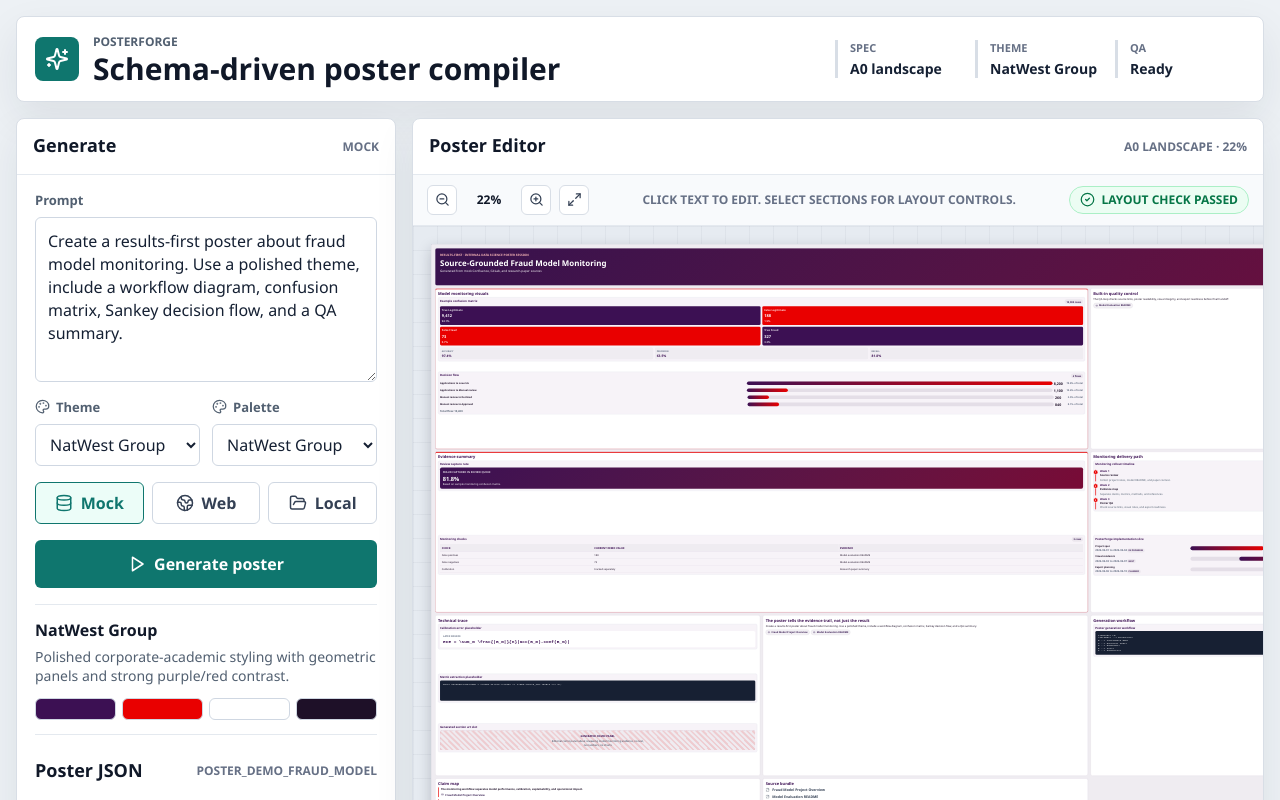
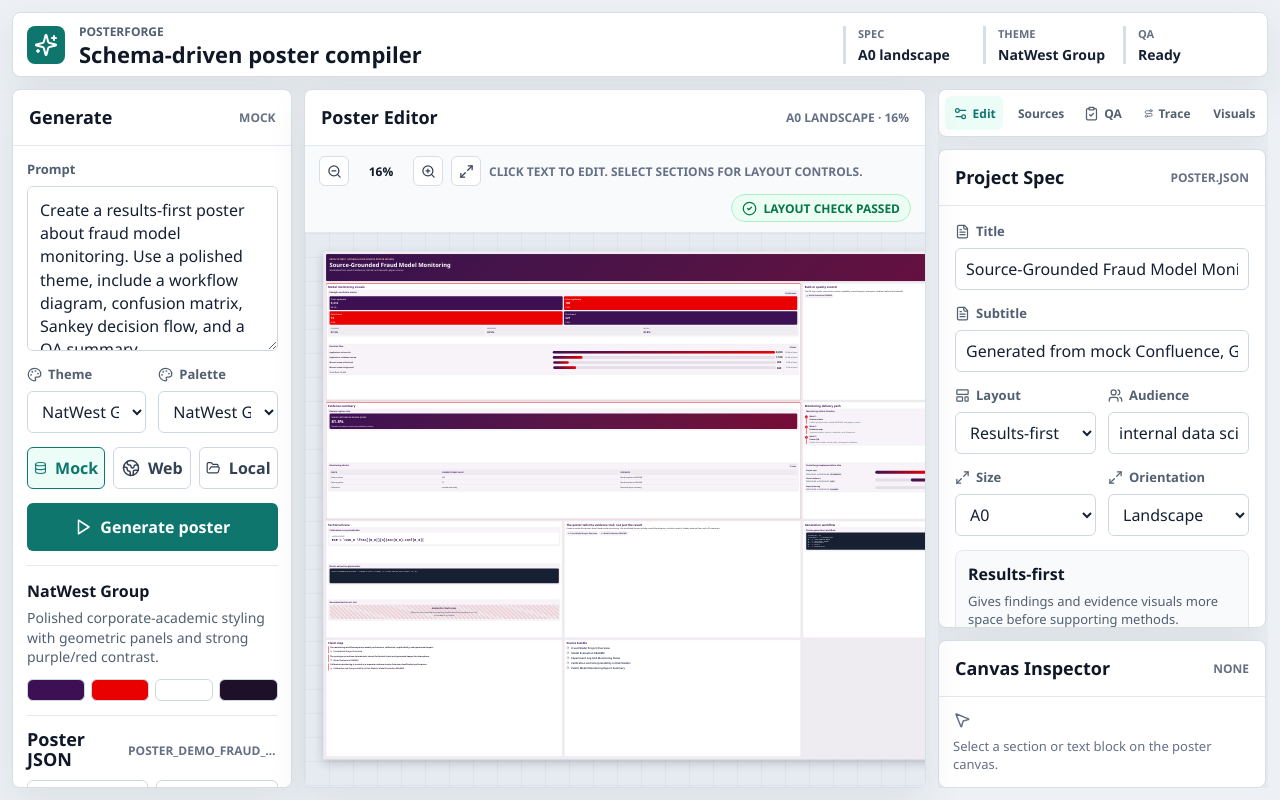
Before and after one commit to ctucker13/posterforge, a React (Vite) app: page / in a window 1280 px wide. Shown: the top 800 px of the page. Built offline with nearby package versions, Linux system fonts and the light colour scheme.

Commit message:
Refocus workspace around poster editor

```diff
--- a/src/App.tsx
+++ b/src/App.tsx
@@ -1,11 +1,11 @@
 import { useState } from "react";
-import { Database, FolderOpen, Globe2, Palette, Play, Sparkles } from "lucide-react";
+import type { ReactNode } from "react";
+import { ClipboardCheck, Database, FileSearch, FolderOpen, Globe2, Layers3, Palette, Play, Route, Settings2, Sparkles } from "lucide-react";
 import { EditablePosterCanvas } from "./components/EditablePosterCanvas";
 import { EvidencePanel } from "./components/EvidencePanel";
 import { ExportPanel } from "./components/ExportPanel";
 import { JsonProjectControls } from "./components/JsonProjectControls";
 import { PosterInspector } from "./components/PosterInspector";
-import { PosterPreview } from "./components/PosterPreview";
 import { ProjectEditor } from "./components/ProjectEditor";
 import { QaPanel } from "./components/QaPanel";
 import { SourceSearchPanel } from "./components/SourceSearchPanel";
@@ -33,6 +33,7 @@ const initialPoster = generatePoster({
   sourceMode: "mock",
 });
 const initialQaIssues = runQa(initialPoster);
+type WorkspaceTab = "edit" | "sources" | "qa" | "trace" | "visuals";
 
 export default function App() {
   const [prompt, setPrompt] = useState(defaultPrompt);
@@ -44,6 +45,7 @@ export default function App() {
   const [qaIssues, setQaIssues] = useState<QaIssue[]>(initialQaIssues);
   const [isGenerating, setIsGenerating] = useState(false);
   const [selectedCanvasItem, setSelectedCanvasItem] = useState<{ id: string; kind: PosterCanvasItemKind } | undefined>();
+  const [activeTab, setActiveTab] = useState<WorkspaceTab>("edit");
 
   const selectedTheme = themes[theme];
   const selectedPalette = palettes[palette];
@@ -231,23 +233,38 @@ export default function App() {
       </section>
 
       <section className="inspector-column" aria-label="Poster inspectors">
-        <ProjectEditor
-          poster={poster}
-          onPosterChange={handlePosterStateChange}
-        />
+        <div className="workspace-tabs" role="tablist" aria-label="Workspace panels">
+          <WorkspaceTabButton active={activeTab === "edit"} icon={<Settings2 size={15} />} label="Edit" onClick={() => setActiveTab("edit")} />
+          <WorkspaceTabButton active={activeTab === "sources"} icon={<FileSearch size={15} />} label="Sources" onClick={() => setActiveTab("sources")} />
+          <WorkspaceTabButton active={activeTab === "qa"} icon={<ClipboardCheck size={15} />} label="QA" onClick={() => setActiveTab("qa")} />
+          <WorkspaceTabButton active={activeTab === "trace"} icon={<Route size={15} />} label="Trace" onClick={() => setActiveTab("trace")} />
+          <WorkspaceTabButton active={activeTab === "visuals"} icon={<Layers3 size={15} />} label="Visuals" onClick={() => setActiveTab("visuals")} />
+        </div>
+
+        <div className="workspace-tab-panel">
+          {activeTab === "edit" ? (
+            <>
+              <ProjectEditor poster={poster} onPosterChange={handlePosterStateChange} />
               <PosterInspector
                 poster={poster}
                 selectedId={selectedCanvasItem?.id}
                 selectedKind={selectedCanvasItem?.kind}
                 onPosterChange={handlePosterStateChange}
               />
-        <SourceSearchPanel
-          poster={poster}
-          onPosterChange={handlePosterStateChange}
-        />
+            </>
+          ) : null}
+
+          {activeTab === "sources" ? (
+            <>
+              <SourceSearchPanel poster={poster} onPosterChange={handlePosterStateChange} />
               <EvidencePanel poster={poster} />
-        <QaPanel issues={qaIssues} onRunQa={handleRunQa} onApplyFix={handleQaFix} />
-        <TracePanel events={trace} />
+            </>
+          ) : null}
+
+          {activeTab === "qa" ? <QaPanel issues={qaIssues} onRunQa={handleRunQa} onApplyFix={handleQaFix} /> : null}
+          {activeTab === "trace" ? <TracePanel events={trace} /> : null}
+          {activeTab === "visuals" ? <VisualRegistryPanel poster={poster} /> : null}
+        </div>
       </section>
 
       <section className="preview-column" aria-label="Poster workspace">
@@ -257,9 +274,16 @@ export default function App() {
           onPosterChange={handlePosterStateChange}
           onSelectItem={(id, kind) => setSelectedCanvasItem({ id, kind })}
         />
-        <PosterPreview poster={poster} />
-        <VisualRegistryPanel poster={poster} />
       </section>
     </main>
   );
 }
+
+function WorkspaceTabButton({ active, icon, label, onClick }: { active: boolean; icon: ReactNode; label: string; onClick: () => void }) {
+  return (
+    <button className={active ? "active" : ""} type="button" role="tab" aria-selected={active} onClick={onClick}>
+      {icon}
+      {label}
+    </button>
+  );
+}
--- a/src/components/EditablePosterCanvas.tsx
+++ b/src/components/EditablePosterCanvas.tsx
@@ -11,7 +11,7 @@ interface EditablePosterCanvasProps {
 }
 
 export function EditablePosterCanvas({ poster, selectedId, onPosterChange, onSelectItem }: EditablePosterCanvasProps) {
-  const [zoom, setZoom] = useState(0.22);
+  const [zoom, setZoom] = useState(0.16);
   const [layoutWarnings, setLayoutWarnings] = useState<string[]>([]);
   const stageRef = useRef<HTMLDivElement>(null);
   const outputFrame = useMemo(() => getA0PreviewFrame(poster.format.orientation), [poster.format.orientation]);
@@ -68,14 +68,14 @@ export function EditablePosterCanvas({ poster, selectedId, onPosterChange, onSel
         <span>{`A0 ${outputFrame.orientation} · ${zoomLabel}`}</span>
       </div>
       <div className="preview-toolbar" aria-label="Editor zoom controls">
-        <button type="button" onClick={() => setZoom((value) => Math.max(0.1, Number((value - 0.04).toFixed(2))))} title="Zoom out">
+        <button type="button" onClick={() => setZoom((value) => Math.max(0.1, Number((value - 0.03).toFixed(2))))} title="Zoom out">
           <ZoomOut size={15} />
         </button>
         <strong>{zoomLabel}</strong>
-        <button type="button" onClick={() => setZoom((value) => Math.min(0.5, Number((value + 0.04).toFixed(2))))} title="Zoom in">
+        <button type="button" onClick={() => setZoom((value) => Math.min(0.5, Number((value + 0.03).toFixed(2))))} title="Zoom in">
           <ZoomIn size={15} />
         </button>
-        <button type="button" onClick={() => setZoom(0.22)} title="Reset zoom">
+        <button type="button" onClick={() => setZoom(0.16)} title="Reset zoom">
           <Maximize2 size={15} />
         </button>
         <span>Click text to edit. Select sections for layout controls.</span>
--- a/src/components/PosterPreview.tsx
+++ b/src/components/PosterPreview.tsx
@@ -8,7 +8,7 @@ interface PosterPreviewProps {
 }
 
 export function PosterPreview({ poster }: PosterPreviewProps) {
-  const [zoom, setZoom] = useState(0.22);
+  const [zoom, setZoom] = useState(0.16);
   const outputFrame = useMemo(() => getA0PreviewFrame(poster.format.orientation), [poster.format.orientation]);
   const zoomLabel = `${Math.round(zoom * 100)}%`;
 
@@ -19,14 +19,14 @@ export function PosterPreview({ poster }: PosterPreviewProps) {
         <span>{`A0 ${outputFrame.orientation} · ${zoomLabel}`}</span>
       </div>
       <div className="preview-toolbar" aria-label="Preview zoom controls">
-        <button type="button" onClick={() => setZoom((value) => Math.max(0.1, Number((value - 0.04).toFixed(2))))} title="Zoom out">
+        <button type="button" onClick={() => setZoom((value) => Math.max(0.1, Number((value - 0.03).toFixed(2))))} title="Zoom out">
           <ZoomOut size={15} />
         </button>
         <strong>{zoomLabel}</strong>
-        <button type="button" onClick={() => setZoom((value) => Math.min(0.5, Number((value + 0.04).toFixed(2))))} title="Zoom in">
+        <button type="button" onClick={() => setZoom((value) => Math.min(0.5, Number((value + 0.03).toFixed(2))))} title="Zoom in">
           <ZoomIn size={15} />
         </button>
-        <button type="button" onClick={() => setZoom(0.22)} title="Reset zoom">
+        <button type="button" onClick={() => setZoom(0.16)} title="Reset zoom">
           <Maximize2 size={15} />
         </button>
         <span>{`${outputFrame.mmWidth}mm x ${outputFrame.mmHeight}mm`}</span>
--- a/src/styles/app.css
+++ b/src/styles/app.css
@@ -12,6 +12,7 @@
 
 body {
   margin: 0;
+  overflow: hidden;
 }
 
 button,
@@ -27,11 +28,12 @@ button {
 
 .app-shell {
   display: grid;
-  grid-template-columns: 360px minmax(360px, 430px) minmax(680px, 1fr);
+  grid-template-columns: 300px minmax(720px, 1fr) 360px;
   grid-template-rows: auto minmax(0, 1fr);
-  gap: 16px;
-  min-height: 100vh;
-  padding: 16px;
+  gap: 12px;
+  height: 100vh;
+  padding: 12px;
+  overflow: hidden;
 }
 
 .workspace-header,
@@ -52,7 +54,8 @@ button {
   align-items: center;
   justify-content: space-between;
   gap: 20px;
-  padding: 16px 18px;
+  min-height: 64px;
+  padding: 10px 14px;
 }
 
 .product-mark {
@@ -64,8 +67,8 @@ button {
 .mark-icon {
   display: grid;
   place-items: center;
-  width: 44px;
-  height: 44px;
+  width: 38px;
+  height: 38px;
   border-radius: 8px;
   color: #ffffff;
   background: #0f766e;
@@ -90,7 +93,7 @@ dl {
 h1 {
   margin-bottom: 0;
   color: #101828;
-  font-size: 30px;
+  font-size: 22px;
   line-height: 1.05;
 }
 
@@ -134,20 +137,33 @@ h1 {
 .control-panel {
   display: grid;
   align-content: start;
-  gap: 16px;
-  padding: 0 18px 18px;
+  gap: 14px;
+  min-height: 0;
+  overflow: auto;
+  padding: 0 14px 14px;
 }
 
 .inspector-column,
 .preview-column {
   display: grid;
   align-content: start;
-  gap: 16px;
+  gap: 12px;
   min-width: 0;
+  min-height: 0;
 }
 
 .preview-column {
-  grid-template-rows: minmax(680px, 1fr) auto;
+  grid-column: 2;
+  grid-row: 2;
+  align-content: stretch;
+  grid-template-rows: minmax(0, 1fr);
+}
+
+.inspector-column {
+  grid-column: 3;
+  grid-row: 2;
+  grid-template-rows: auto minmax(0, 1fr);
+  overflow: hidden;
 }
 
 .panel-header {
@@ -161,7 +177,7 @@ h1 {
 }
 
 .control-panel > .panel-header {
-  margin: 0 -18px;
+  margin: 0 -14px;
 }
 
 .panel-header.compact {
@@ -352,17 +368,17 @@ textarea {
 
 .export-list {
   display: grid;
-  gap: 9px;
+  gap: 8px;
 }
 
 .export-target {
   display: grid;
-  grid-template-columns: minmax(0, 1fr) 92px;
-  gap: 10px;
+  grid-template-columns: minmax(0, 1fr) auto;
+  gap: 8px;
   align-items: start;
   border: 1px solid #e4e9ef;
   border-radius: 8px;
-  padding: 10px;
+  padding: 8px;
   background: #ffffff;
 }
 
@@ -404,9 +420,9 @@ textarea {
 }
 
 .export-target p {
-  margin: 4px 0 8px;
+  margin: 3px 0 6px;
   color: #526071;
-  font-size: 12px;
+  font-size: 11px;
   line-height: 1.35;
 }
 
@@ -432,9 +448,49 @@ textarea {
   border-radius: 999px;
   padding: 3px 7px;
   color: #344054;
-  font-size: 10px;
+  font-size: 9px;
   font-weight: 900;
   background: #f2f4f7;
+}
+
+.workspace-tabs {
+  display: grid;
+  grid-template-columns: repeat(5, minmax(0, 1fr));
+  gap: 6px;
+  border: 1px solid #d8dee6;
+  border-radius: 8px;
+  padding: 6px;
+  background: #ffffff;
+  box-shadow: 0 16px 42px rgba(29, 41, 57, 0.08);
+}
+
+.workspace-tabs button {
+  display: inline-flex;
+  min-width: 0;
+  height: 34px;
+  align-items: center;
+  justify-content: center;
+  gap: 5px;
+  border-radius: 6px;
+  color: #526071;
+  font-size: 12px;
+  font-weight: 900;
+  cursor: pointer;
+  background: transparent;
+}
+
+.workspace-tabs button.active {
+  color: #0f766e;
+  background: #ecfdf8;
+}
+
+.workspace-tab-panel {
+  display: grid;
+  align-content: start;
+  gap: 12px;
+  min-height: 0;
+  overflow: auto;
+  padding-right: 2px;
 }
 
 .export-blockers {
@@ -1012,17 +1068,19 @@ textarea {
 .preview-panel {
   display: flex;
   flex-direction: column;
-  min-height: 680px;
+  min-height: 0;
+  height: 100%;
 }
 
 .editable-poster-panel {
-  min-height: 760px;
+  min-height: 0;
 }
 
 .preview-toolbar {
   display: flex;
   align-items: center;
   gap: 8px;
+  flex-wrap: wrap;
   border-bottom: 1px solid #e4e9ef;
   padding: 10px 14px;
   background: #f8fafc;
@@ -1078,7 +1136,6 @@ textarea {
 }
 
 .preview-toolbar span {
-  margin-left: auto;
   color: #667085;
   font-size: 12px;
   font-weight: 900;
@@ -2078,22 +2135,20 @@ textarea {
 
 @media (max-width: 1360px) {
   .app-shell {
-    grid-template-columns: minmax(320px, 380px) minmax(620px, 1fr);
+    grid-template-columns: 280px minmax(620px, 1fr) 330px;
   }
-
-  .inspector-column {
-    grid-column: 1;
+}
+
+@media (max-width: 1180px) {
+  body {
+    overflow: auto;
   }
 
-  .preview-column {
-    grid-column: 2;
-    grid-row: 2 / span 2;
-  }
-}
-
-@media (max-width: 1060px) {
   .app-shell {
     grid-template-columns: 1fr;
+    height: auto;
+    min-height: 100vh;
+    overflow: visible;
   }
 
   .workspace-header,
@@ -2105,6 +2160,14 @@ textarea {
 
   .preview-column {
     grid-row: auto;
+    grid-column: 1;
+    min-height: 720px;
+  }
+
+  .control-panel,
+  .inspector-column,
+  .workspace-tab-panel {
+    overflow: visible;
   }
 
   .workspace-header {
```
Lines whose indentation alone changed are shown as unchanged.
